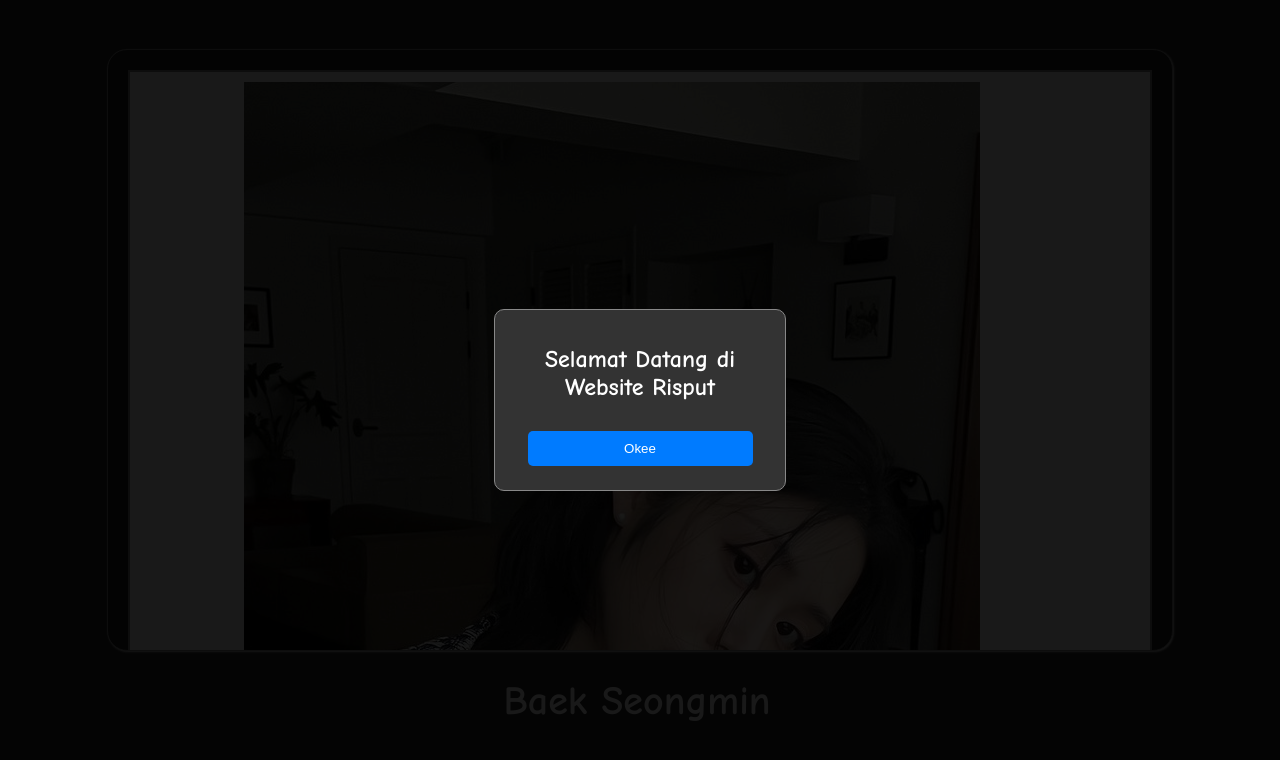
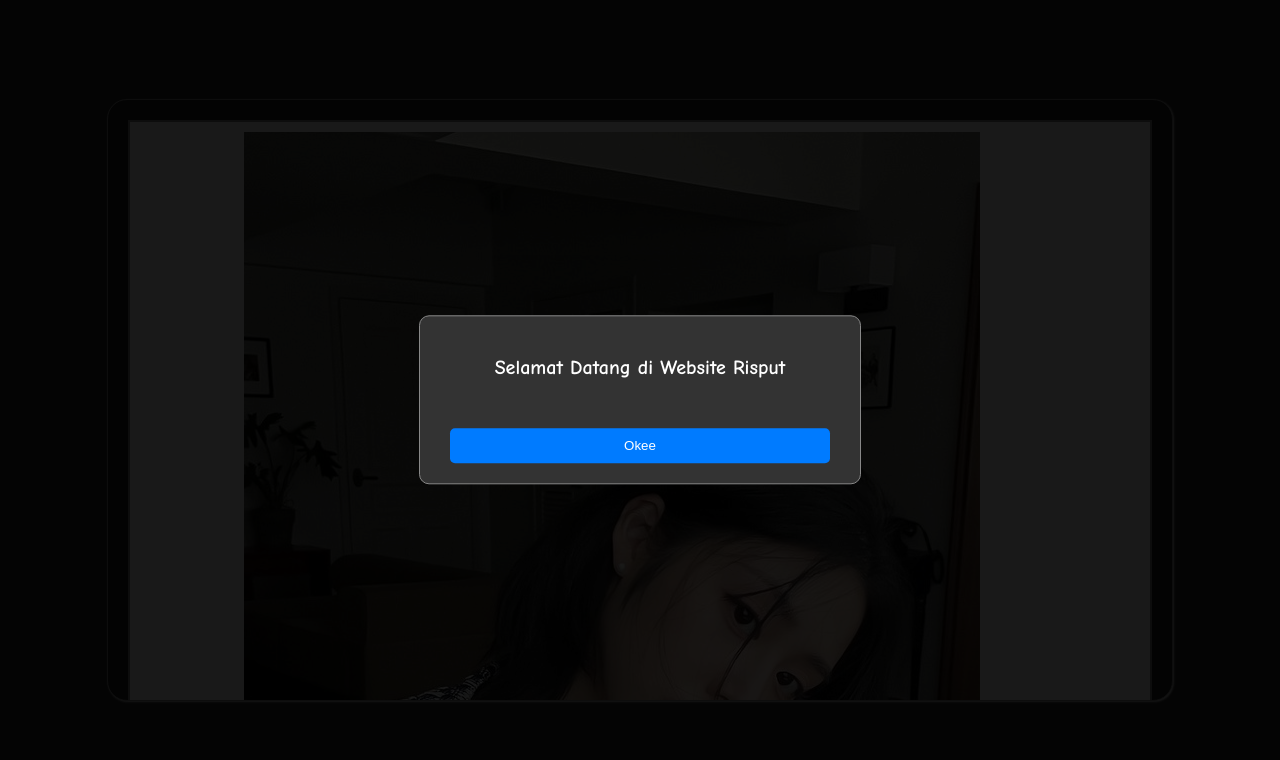
Before and after one commit to RiskyPutraPratama/RiskyPutraPratama.github.io, a plain HTML site: page index.html in a window 1280 px wide. Drawn offline with Linux system fonts and the light colour scheme.

Commit message:
index.html

```diff
--- a/index.html
+++ b/index.html
@@ -12,23 +12,24 @@
             place-items: center;
             height: 100vh;
             font-family: 'Comic Sans MS', cursive, sans-serif;
-            margin: 0; /* Hapus margin default dari body */
+            margin: 0;
         }
         h1 {
             font-family: 'Comic Sans MS', cursive, sans-serif;
             padding-bottom: 0px;
-            font-size: 40px;
+            font-size: 10vw; /* Menggunakan vw agar responsif */
             text-align: center;
             white-space: nowrap;
             overflow: hidden;
-            border-right: 0.15em solid orange; /* Efek kursor */
-            animation: typing 3.5s steps(40, end), blink-caret 0.75s step-end infinite;
+            border-right: 0.10em solid orange;
+             /* Efek kursor */
             color: white;
+            display: none;
         }
-        h2 {
+        h3 {
             font-family: 'Comic Sans MS', cursive, sans-serif;
-            padding-bottom: 0px;
-            font-size: 30px;
+            font-size: 20px; /* Ukuran font tetap dalam piksel */
+            line-height: 1.2; /* Menyediakan jarak antara baris teks */
             text-align: center;
         }
 
@@ -44,7 +45,7 @@
             overflow: hidden; /* Menyembunyikan scrollbar */
             height: 70vh; /* Menentukan tinggi container untuk scrolling vertikal */
             max-height: 100%;
-            position: relative; /* Menjaga elemen tetap dalam konteks container */
+            position: relative;
             font-family: 'Comic Sans MS', cursive, sans-serif;
             font-weight: bold;
         }
@@ -80,8 +81,9 @@
             background-color: #333;
             padding: 20px;
             border: 1px solid #888;
-            width: 250px; /* Ubah sesuai kebutuhan lebar */
-            height: 140px; /* Ubah sesuai kebutuhan tinggi */
+            width: 80vw; /* Menggunakan vw agar responsif */
+            max-width: 400px; /* Batas maksimum lebar */
+            height: auto; /* Menggunakan tinggi otomatis */
             border-radius: 10px;
             text-align: center;
             font-family: 'Comic Sans MS', cursive, sans-serif;
@@ -90,10 +92,10 @@
         }
         .popup h2 {
             margin-top: 15px;
-            font-size: 24px;
+            font-size: 4vw; /* Menggunakan vw agar responsif */
         }
         .popup p {
-            font-size: 16px;
+            font-size: 3vw; /* Menggunakan vw agar responsif */
             margin-bottom: 20px;
         }
         .btn {
@@ -105,7 +107,7 @@
             cursor: pointer;
             display: inline-block;
             margin-top: 10px;
-            width: calc(100% - 25px);
+            width: calc(100% - 20px); /* Menyesuaikan ukuran tombol */
         }
         .btn:hover {
             background-color: #0056b3;
@@ -115,7 +117,7 @@
                 opacity: 0;
             }
             to {
-                opacity: 100;
+                opacity: 1;
             }
         }
         @keyframes typing {
@@ -132,7 +134,7 @@
     <div class="popup-overlay" id="initialPopup">
         <div class="popup">
             <!-- Konten popup -->
-            <h2>Selamat Datang di Website Risput</h2>
+            <h3>Selamat Datang di Website Risput</h3>
             <p></p>
 
             <!-- Tombol tutup -->
@@ -221,6 +223,7 @@
         function showBaekSeongmin() {
             var baekSeongmin = document.getElementById("baekSeongmin");
             baekSeongmin.style.display = "block";
+            baekSeongmin.style.animation = "typing 4s steps(40, end), blink-caret 0.75s step-end infinite";
         }
 
         // Tambahkan event listener ke tombol
```
